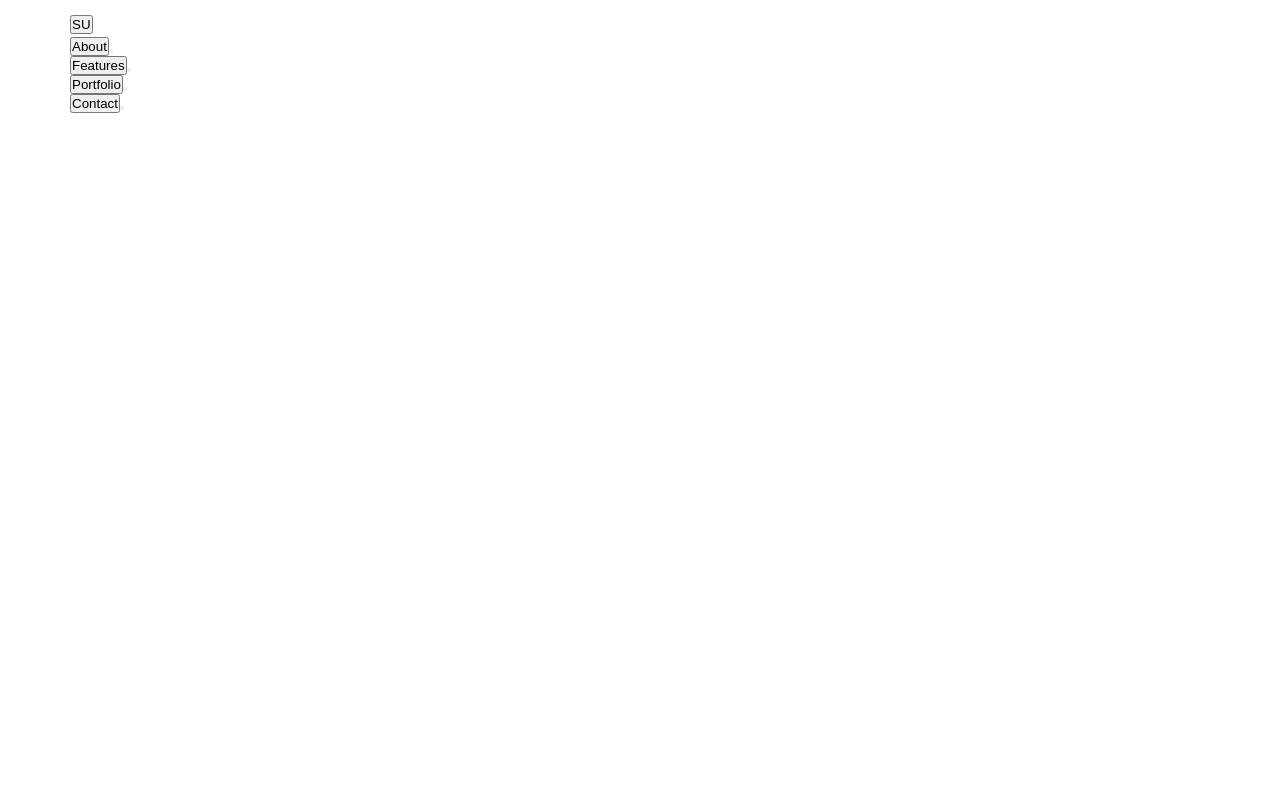
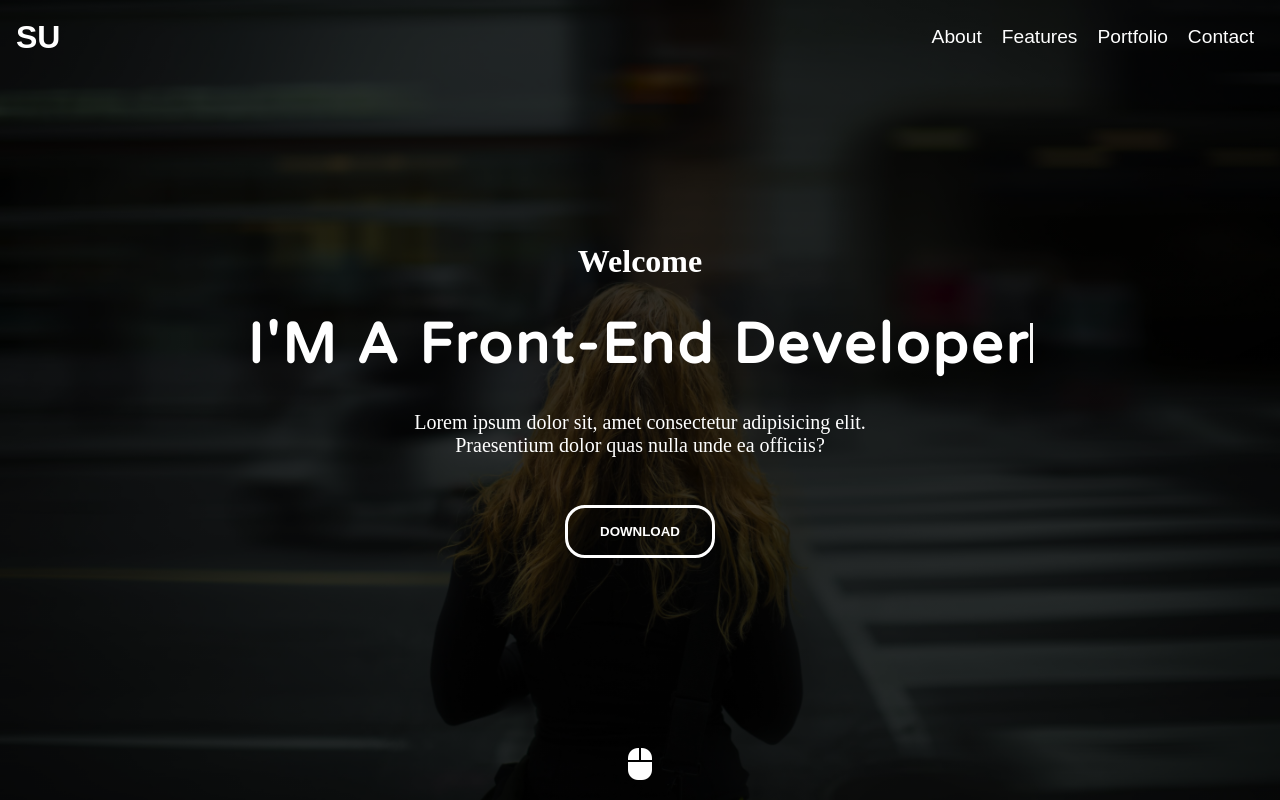
Before and after one commit to 777Mino777/practice-html, a plain HTML site: page static/index.html in a window 1280 px wide. Drawn offline with Linux system fonts and the light colour scheme.

Commit message:
메인 HTML 및 CSS 추가
- 구글 폰트 추가
- CSS에 애니메이션 추가

```diff
--- a/static/css/styles.css
+++ b/static/css/styles.css
@@ -1,53 +1,134 @@
-* /*초기화*/{
+/* header.css */
+
+@import url('https://fonts.googleapis.com/css2?family=Poppins:wght@400;700&family=Varela+Round&display=swap');
+
+
+* {
     margin: 0;
     padding: 0;
     box-sizing: border-box;
   }
-
-a, a:link, a:visited {
-    color:inherit;
+  a,
+  a:link,
+  a:visited {
+    color: inherit;
     text-decoration: none;
   }
-
   li {
     list-style: none;
   }
-
   .container {
     width: 1140px;
     margin: 0 auto;
   }
-
   header {
-    position: absolute;
-    color: black;
-    /*절대*/top: 0px;
-    /*상대*/width: 100%;
-    /**/padding: 1rem;
+    position: fixed;
+    color: white;
+    top: 0;
     z-index: 1;
+    width: 100%;
+    padding: 1rem;
   }
-
   header .container {
-    width: 1140px;
-    margin: 0 auto;
+    display: flex;
     justify-content: space-between;
-    display: flex;
     align-items: center;
     width: 100%;
   }
-
+  header nav ul {
+    display: flex;
+  }
   header nav ul li {
-    padding: 10px
+    padding: 10px;
   }
-
   header button {
     background: transparent;
     border: 0;
-    cursor: pointerr;
+    cursor: pointer;
+    color: white;
   }
   header h1 button {
     font-size: 2rem;
     font-weight: bold;
   }
-
-header
+  header nav ul li button {
+    font-size: 1.2rem;
+    color: white;
+  }
+  /* End header.css */
+  /* main.css */
+  main {
+    width: 100%;
+    height: 100vh;
+    color: white;
+    background: linear-gradient(rgba(0, 0, 0, 0.8), rgba(0, 0, 0, 0.8)),
+      url("../images/me.jpg") center center;
+    background-size: cover;
+    display: flex;
+    justify-content: center;
+    align-items: center;
+    text-align: center;
+  }
+  main h4 {
+    font-size: 2rem;
+  }
+  main h2 {
+    font-size: 3.5rem;
+    margin: 2rem 0;
+    letter-spacing: 3px;
+    font-family: "Varela Round", sans-serif; /* 웹 폰트 추가 */
+  }
+  main p {
+    max-width: 500px;
+    margin: 0 auto;
+    font-size: 1.25rem;
+  }
+main button.download {
+    background-color: transparent;
+    border: 3px solid white;
+    border-radius: 20px;
+    padding: 1rem 2rem;
+    margin-top: 3rem;
+    color: white;
+    font-weight: bold;
+    cursor: pointer;
+  }
+  main button.mouse {
+    background-color: transparent;
+    border: none;
+    color: white;
+    font-size: 2rem;
+    position: absolute;
+    bottom: 1rem;
+    left: 50%;
+    transform: translateX(-50%);
+    animation: upDown 1s ease-in-out infinite;
+    cursor: pointer;
+  }
+  @keyframes upDown {
+    0% {
+      bottom: 1rem;
+    }
+    50% {
+      bottom: 1.5rem;
+    }
+    100% {
+      bottom: 1rem;
+    }
+  }
+  main h2 span::after {
+    content: "";
+    height: 40px;
+    width: 3px;
+    background-color: #fff;
+    display: inline-block;
+    animation: blink 0.7s ease-in-out infinite;
+  }
+  @keyframes blink {
+    0% {
+      opacity: 1;
+    }
+    100% {
+      opacity: 0;
+    }
+  }
--- a/static/index.html
+++ b/static/index.html
@@ -1,20 +1,21 @@
 <!DOCTYPE html>
-<html lang="en">
+<html lang="zxx">
 <head>
     <meta charset="UTF-8">
+    <meta http-equiv="X-UA-Compatible" content="IE=edge">
     <meta name="viewport" content="width=device-width, initial-scale=1.0">
     <link rel="stylesheet" href="https://cdnjs.cloudflare.com/ajax/libs/font-awesome/6.4.0/css/all.min.css" integrity="sha512-iecdLmaskl7CVkqkXNQ/ZH/XLlvWZOJyj7Yy7tcenmpD1ypASozpmT/E0iPtmFIB46ZmdtAc9eNBvH0H/ZpiBw==" crossorigin="anonymous" referrerpolicy="no-referrer" />
     <link rel="stylesheet" href="css/styles.css">
     <title>About Me</title>
 </head>
 <body>
-    <heaver>
+    <!-- Header -->
+    <header>
         <div class="container">
             <h1>
                 <button>SU</button>
             </h1>
             <nav>
-
                 <ul>
                     <li><button>About<button></li>
                     <li><button>Features<button></li>
@@ -23,6 +24,17 @@
                 </ul>
             </nav>
         </div>
-    </heaver>
+    </header>
+
+    <!-- Main -->
+    <main id-="main">
+        <div class="container">
+                <h4>Welcome</h4>
+                <h2> I'M A <span>Front-End Developer</span></h2>
+                <p>Lorem ipsum dolor sit, amet consectetur adipisicing elit. Praesentium dolor quas nulla unde ea officiis?</p>
+                <button class="download">DOWNLOAD</button>
+                <button class="mouse"><i class="fa-solid fa-computer-mouse"></i></button>
+            </div>
+    </main>
 </body>
 </html>
```
Also changed, not shown: 1 other file. Lines whose indentation alone changed are shown as unchanged.
